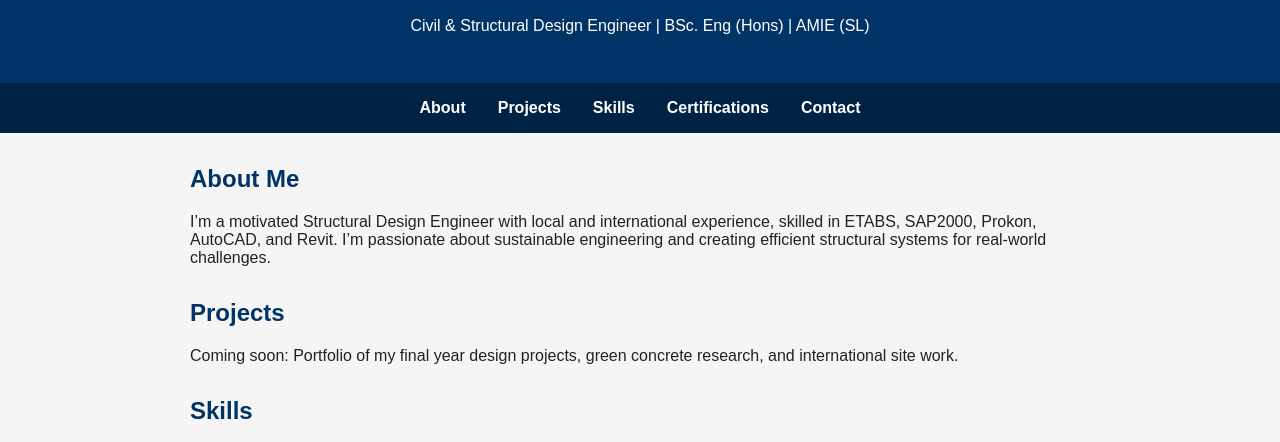
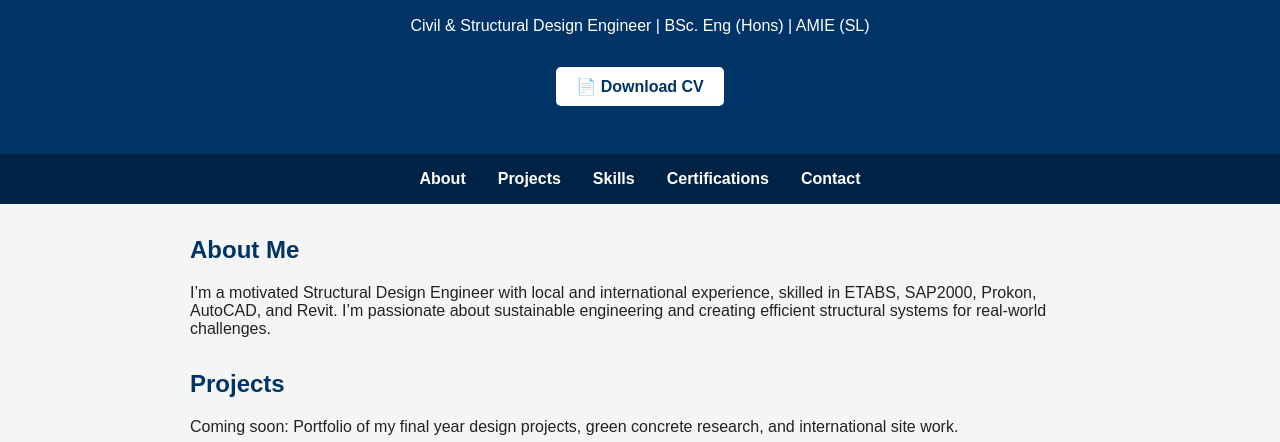
Before and after one commit to akilagunasekara97/akilagunasekara97.github.io, a plain HTML site: page index.html in a window 1280 px wide. Shown: the part 281-723 px from the top of the page. Drawn offline with Linux system fonts and the light colour scheme.

Commit message:
Update index.html

```diff
--- a/index.html
+++ b/index.html
@@ -47,6 +47,16 @@
       background: #003366;
       color: white;
     }
+    .cv-button {
+      background: #fff;
+      color: #003366;
+      padding: 10px 20px;
+      text-decoration: none;
+      border-radius: 5px;
+      font-weight: bold;
+      display: inline-block;
+      margin-top: 1rem;
+    }
   </style>
 </head>
 <body>
@@ -54,6 +64,9 @@
     <h1>Akila Gunasekara</h1>
     <img src="profile.jpg" alt="Akila Gunasekara" style="width:150px; height:150px; border-radius:50%; margin-top: 1rem;" />
     <p>Civil & Structural Design Engineer | BSc. Eng (Hons) | AMIE (SL)</p>
+    <p>
+      <a href="Akila_Gunasekara_CV.pdf" download class="cv-button">📄 Download CV</a>
+    </p>
   </header>
 
   <nav>
```
